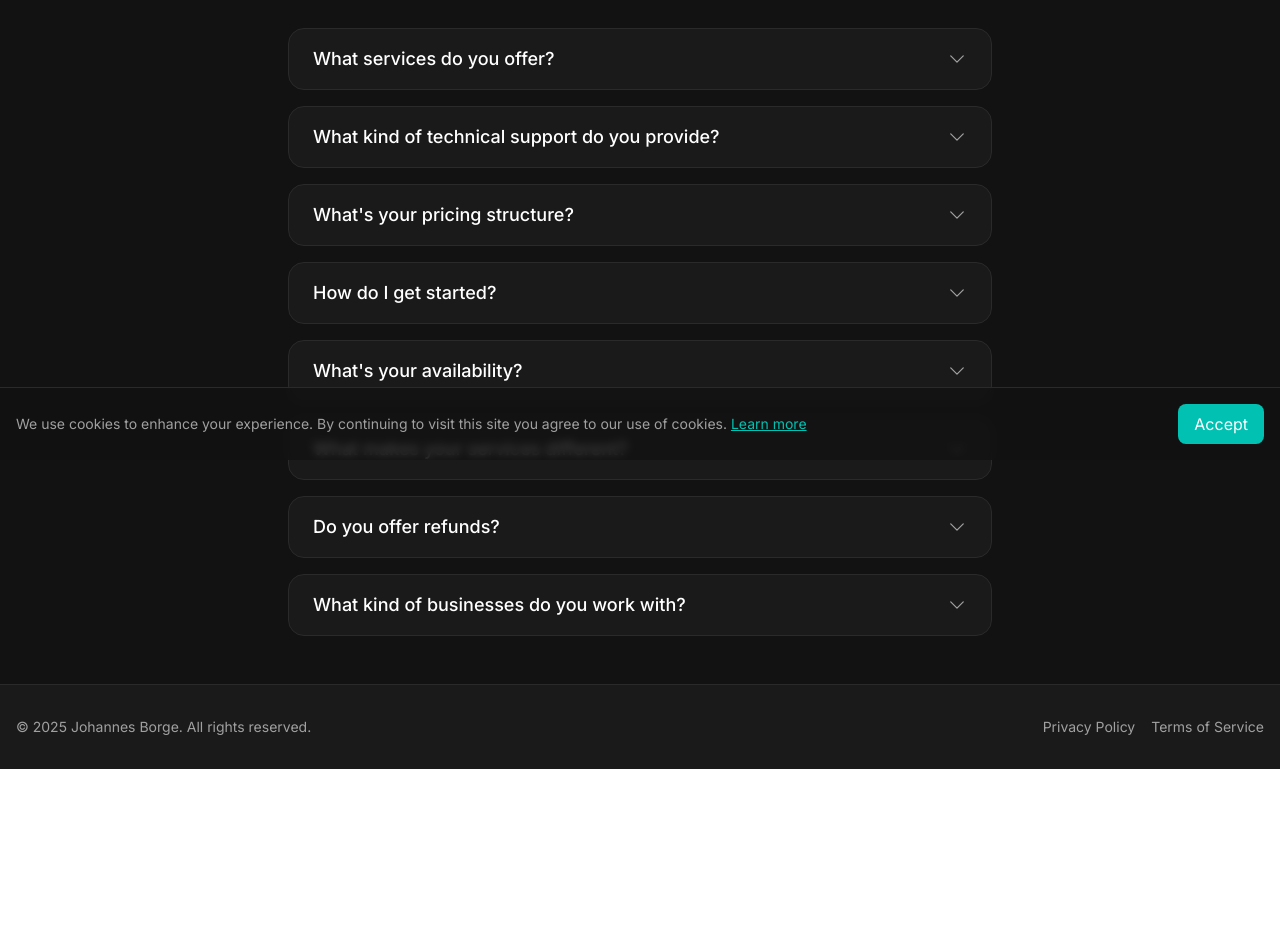
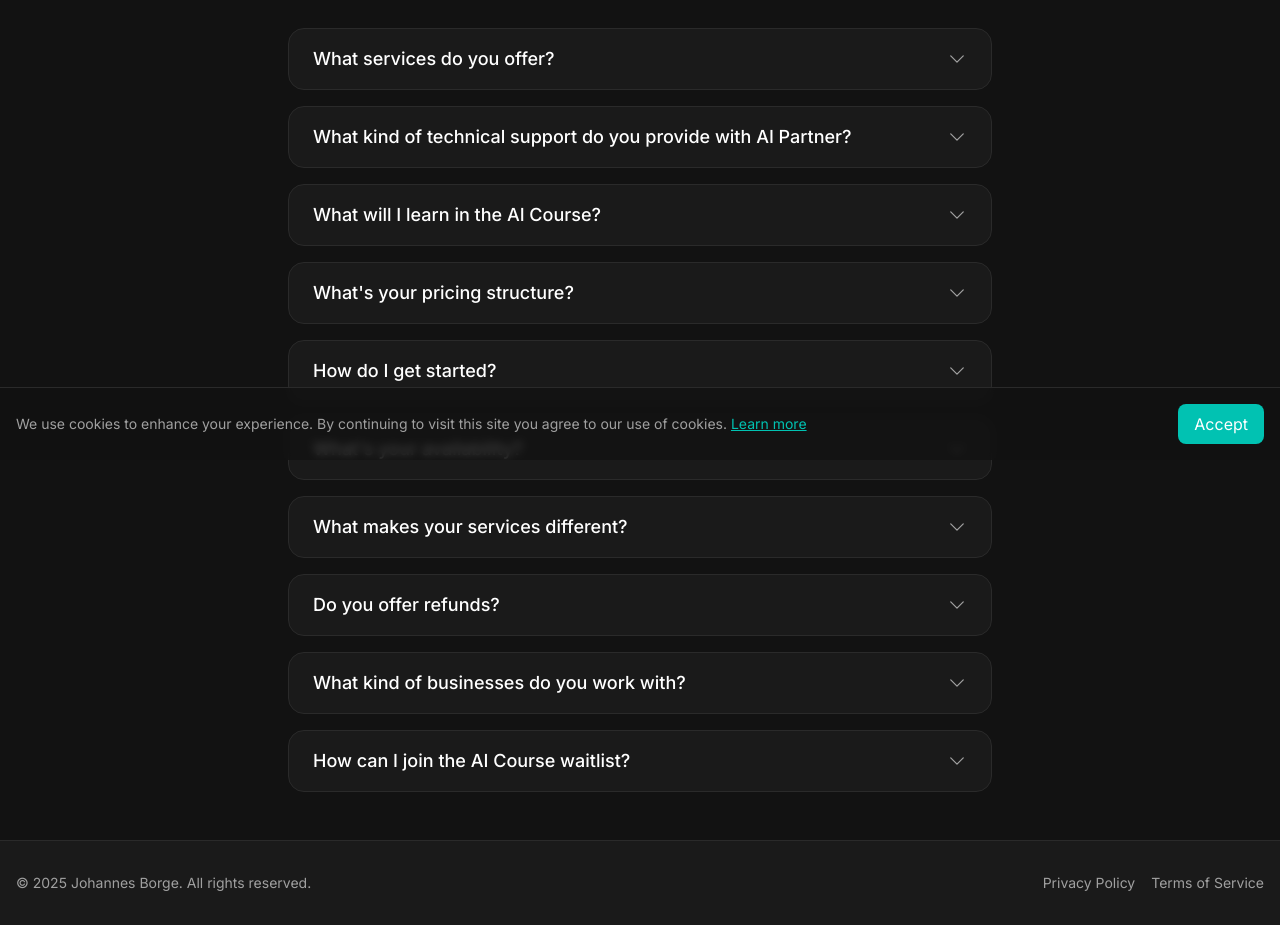
Before and after one commit to JohannesBorge/borge, a Next.js app: page /faq in a window 1280 px wide. Shown: the part 340-1265 px from the top of the page. Before the commit the page ends 1109 px from the top, so only its background shows below. Built offline with nearby package versions, Linux system fonts and the light colour scheme.

Commit message:
Update FAQ section to reflect both AI Partner and AI Course services

```diff
--- a/app/faq/page.tsx
+++ b/app/faq/page.tsx
@@ -10,19 +10,23 @@ export default function FAQ() {
   const faqs = [
     {
       question: "What services do you offer?",
-      answer: "I offer the AI Partner service, providing hands-on technical support to help you build and optimize your online business. This includes implementation support, technical research, vendor selection, and ongoing technical assistance."
+      answer: "I offer two main services: 1) AI Partner - hands-on technical support to help you build and optimize your online business, and 2) AI Course (Coming Soon) - a comprehensive course designed to help entrepreneurs leverage AI tools and technologies to build and grow their online business."
     },
     {
-      question: "What kind of technical support do you provide?",
-      answer: "As an AI Partner, I provide hands-on implementation support, technical research and solutions, vendor selection and setup, and ongoing technical support. I work with you to build and maintain your tech stack using AI-powered tools."
+      question: "What kind of technical support do you provide with AI Partner?",
+      answer: "As an AI Partner, I provide hands-on implementation support, technical research and solutions, vendor selection and setup, and ongoing technical support. I work with you to build and maintain your tech stack using AI-powered tools, helping you establish and grow your online business with confidence."
+    },
+    {
+      question: "What will I learn in the AI Course?",
+      answer: "The AI Course will cover AI fundamentals, practical implementation of AI tools in your business, and strategies for business growth. It's designed for entrepreneurs who want to learn how to effectively use AI tools, save time through automation, stay ahead of competition, and build scalable AI-powered processes."
     },
     {
       question: "What's your pricing structure?",
-      answer: "I offer transparent pricing: AI Partner at $350/month. The plan includes a 2-week free trial with no credit card required."
+      answer: "For the AI Partner service, the price is $350/month with a 2-week free trial (no credit card required). The AI Course pricing will be announced when it launches. Join the waitlist to be the first to know about the course launch and get early access."
     },
     {
       question: "How do I get started?",
-      answer: "You can get started by booking a free call through the contact modal. We'll discuss your needs and determine how I can best support your technical requirements. From there, we'll set up your account and begin working together."
+      answer: "You can get started by clicking the 'Contact me' button or 'Start Now' in the navigation. We'll discuss your needs and determine how I can best support you. For the AI Course, you can join the waitlist to be notified when it launches."
     },
     {
       question: "What's your availability?",
@@ -30,15 +34,19 @@ export default function FAQ() {
     },
     {
       question: "What makes your services different?",
-      answer: "Unlike traditional consulting, I provide hands-on implementation support and daily accountability. I work alongside you to build your business, not just give advice. My services are specifically designed for entrepreneurs transitioning to online business."
+      answer: "Unlike traditional consulting, I provide hands-on implementation support and daily accountability. I work alongside you to build your business, not just give advice. My services are specifically designed for entrepreneurs transitioning to online business, combining AI-powered tools with personalized support."
     },
     {
       question: "Do you offer refunds?",
-      answer: "All fees are non-refundable unless otherwise specified in writing. However, we offer a 2-week free trial with no credit card required so you can evaluate if the service is right for you before committing."
+      answer: "All fees are non-refundable unless otherwise specified in writing. However, we offer a 2-week free trial with no credit card required for the AI Partner service so you can evaluate if it's right for you before committing."
     },
     {
       question: "What kind of businesses do you work with?",
-      answer: "I specialize in working with entrepreneurs who are transitioning to online business. Whether you're building a product, service, or digital presence, I can help you establish and grow your online business with confidence."
+      answer: "I specialize in working with entrepreneurs who are transitioning to online business. Whether you're building a product, service, or digital presence, I can help you establish and grow your online business with confidence using AI-powered tools and hands-on support."
+    },
+    {
+      question: "How can I join the AI Course waitlist?",
+      answer: "You can join the AI Course waitlist by clicking the 'Join Waitlist' button on the AI Course page or by contacting me through the contact modal. As a waitlist member, you'll be the first to know when the course launches and may receive early access benefits."
     }
   ];
 
```
